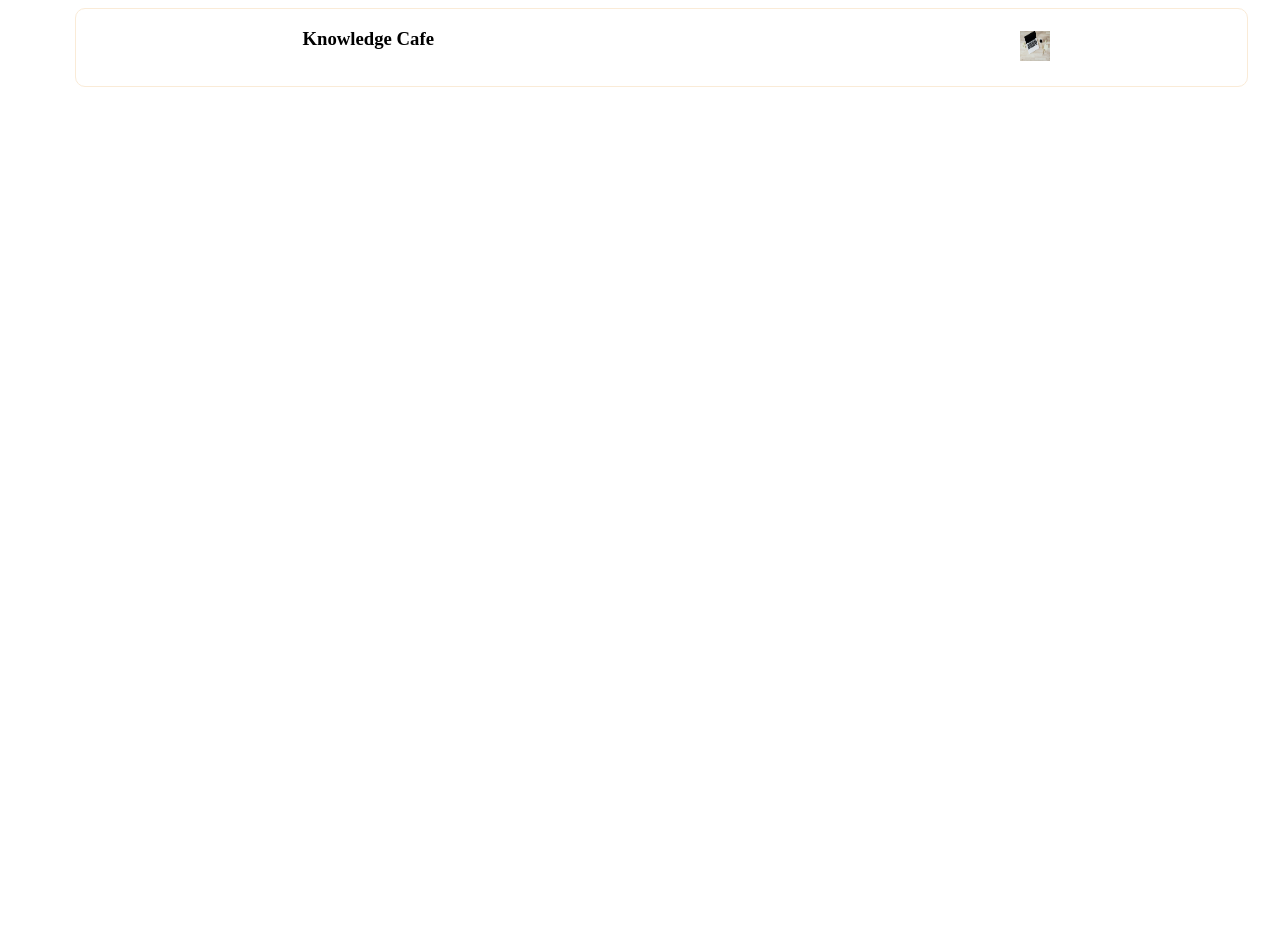
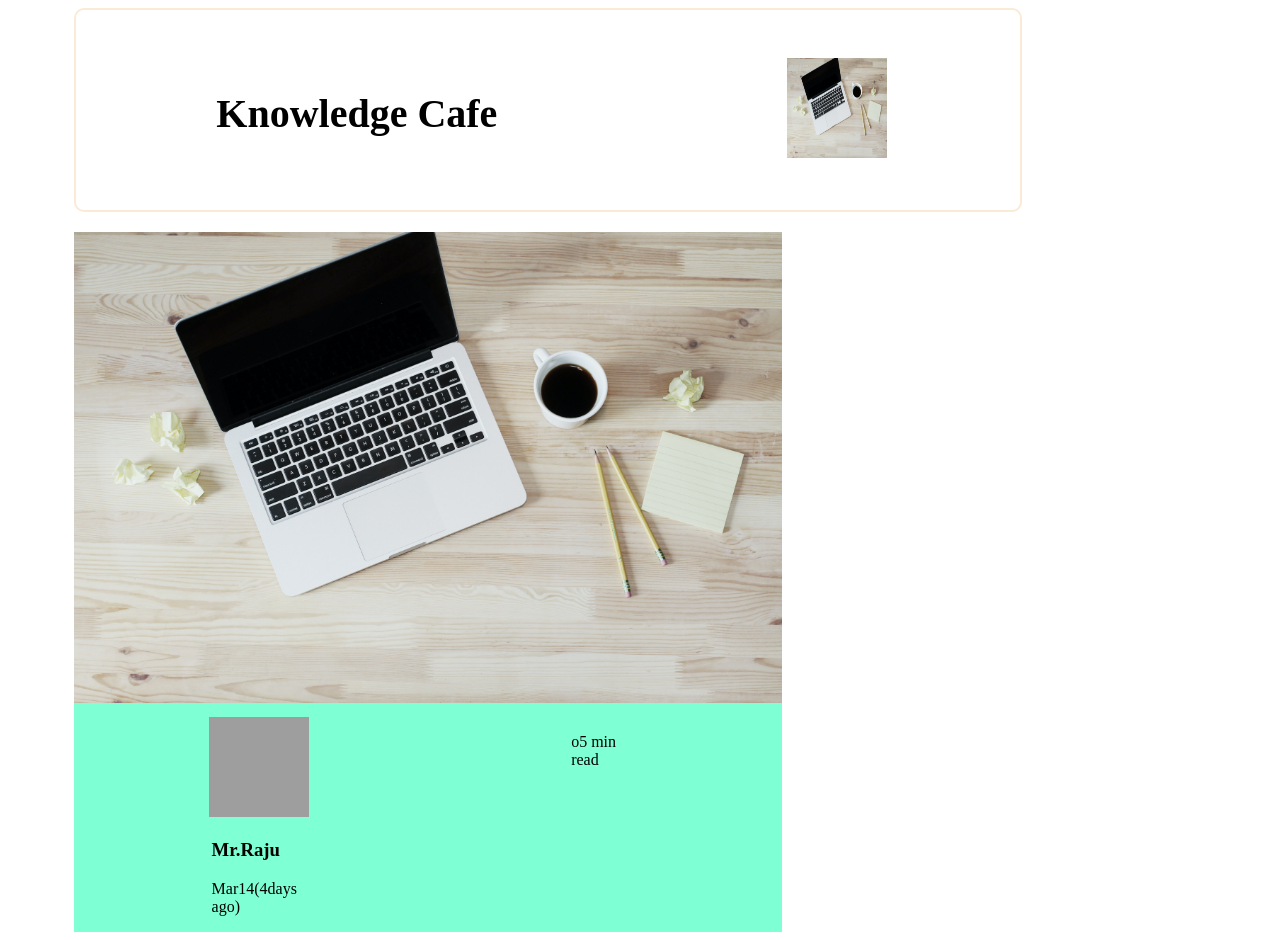
Before and after one commit to Mahfujur-Rahman6793/knowledge-cafe, a plain HTML site: page index.html in a window 1280 px wide. Before the commit the page ends 800 px from the top, so only its background shows below. Drawn offline with Linux system fonts and the light colour scheme; grey boxes are pictures that could not be loaded.

Commit message:
card is added

```diff
--- a/CSS/main.css
+++ b/CSS/main.css
@@ -1,16 +1,37 @@
 *{
     margin-left: 2%;
+    margin-right: 2%;
 }
 .heading{
+
     display: flex;
-    margin-right: 2%;
-    border: 1px solid antiquewhite;
+    border: 2px solid antiquewhite;
     align-items: center;
     justify-content: space-around;
     border-radius: 10px;
+    width: 80%;
+    margin-bottom: 20px;
+    height: 200px;
 
 }
 .heading h3{
     height: 40px;
     width: 306px;
+    font-size: 40px;
 }
+
+.container{
+    width: 60%;
+    background-color: aquamarine;
+}
+.container img{
+    width: 100%;
+    height: 40%;
+    margin: 0%;
+    padding: 0;
+}
+.cart{
+    display: flex;
+    justify-content: space-around;
+    margin-top: 10px;
+}
--- a/index.html
+++ b/index.html
@@ -13,7 +13,26 @@
         <div class="start">
             <h3>Knowledge Cafe</h3>
         </div>
-        <div class="end"><img src="image/01.jpg" alt="" style="width: 30px;height: 30px;"></div>
+        <div class="end">
+            <img src="image/01.jpg" alt="" style="width: 100px;height: 100px;">
+        </div>
     </div>
+    <div class="container">
+        <img src="image/01.jpg" alt="first image coming soon.....!">
+        <div class="cart">
+            <div>
+                <img src="image/people.jpg" alt="beautiful lady" style="width: 100px;height: 100px;">
+                <h3>Mr.Raju</h3>
+                <p>Mar14(4days ago)</p>
+            </div>
+            <div>
+                <p>o5 min read</p>
+            </div>
+        </div>
+    </div>
+    <div></div>
+    <div></div>
+    <div></div>
+    <div></div>
 </body>
 </html>
```
Also changed, not shown: 1 other file.
